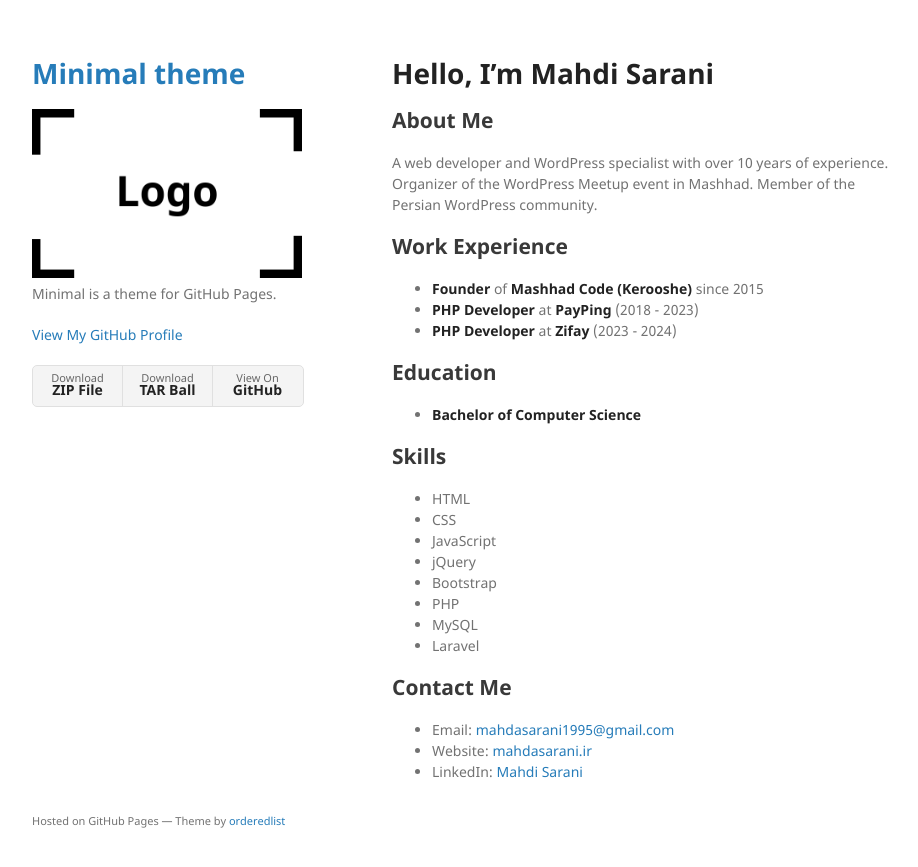
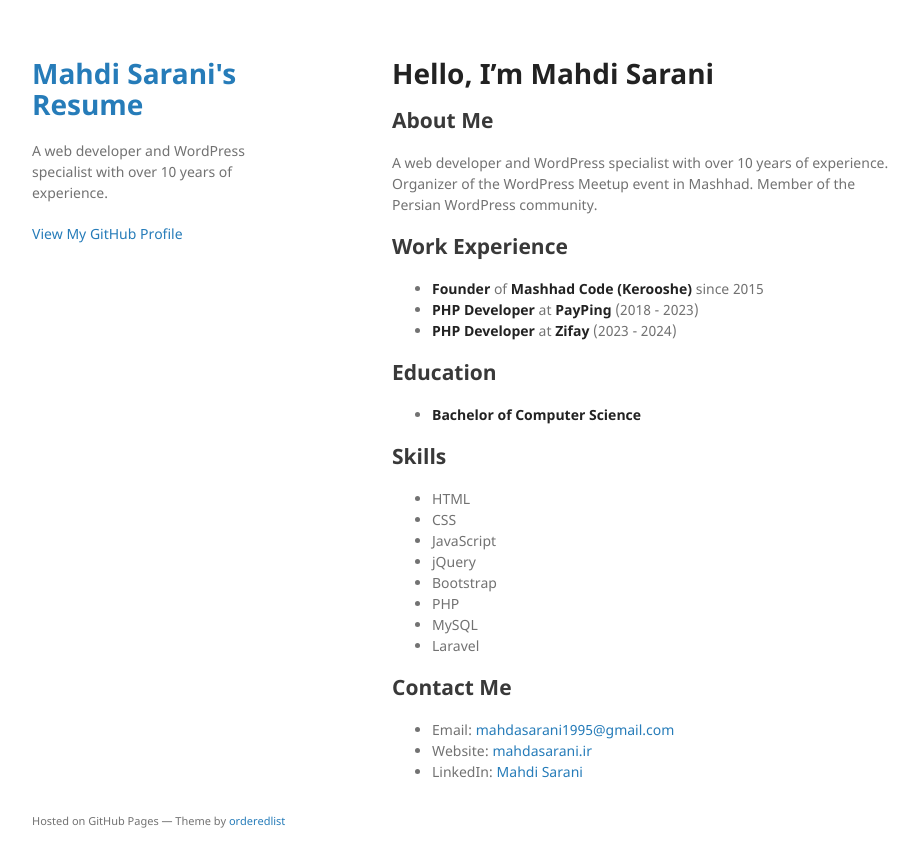
Before and after one commit to mahdisarani/mahdisarani.github.io, a Jekyll site: the page built from index.md, in a window 1280 px wide. Shown: the top 867 px of the page, without its empty margins (178-1096 px from the left). Built offline with Jekyll 4.4.1, drawn with Linux system fonts in a browser that asks for light colours.

Commit message:
init _config.yml

```diff
--- a/_config.yml
+++ b/_config.yml
@@ -1,6 +1,11 @@
-title: Minimal theme
-logo: /assets/img/logo.png
-description: Minimal is a theme for GitHub Pages.
-show_downloads: true
-google_analytics:
+title: Mahdi Sarani's Resume
+email: mahdasarani1995@gmail.com
+description: >- # this means to ignore newlines until "baseurl:"
+  A web developer and WordPress specialist with over 10 years of experience.
+baseurl: "" # the subpath of your site, e.g. /blog
+url: "https://mahdisarani.github.io" # the base hostname & protocol for your site
+
 theme: jekyll-theme-minimal
+
+# Build settings
+markdown: kramdown
```
